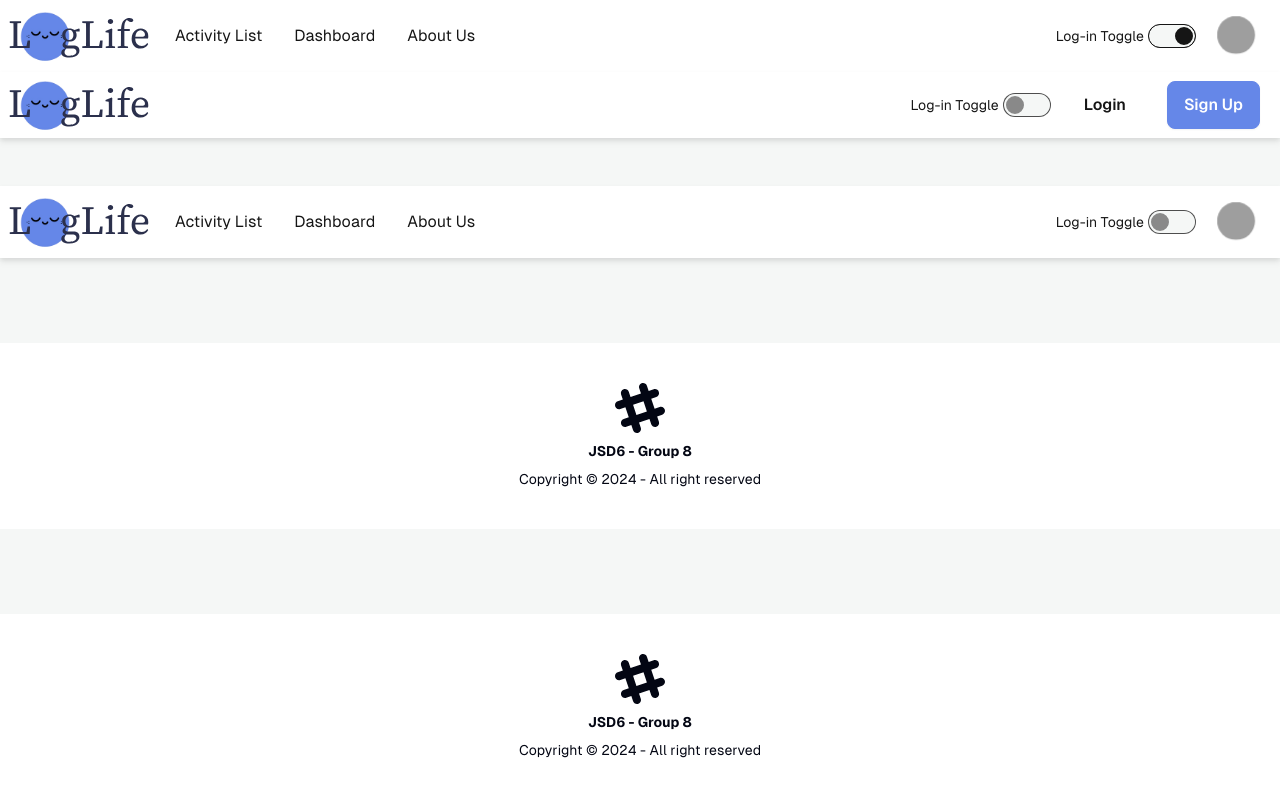
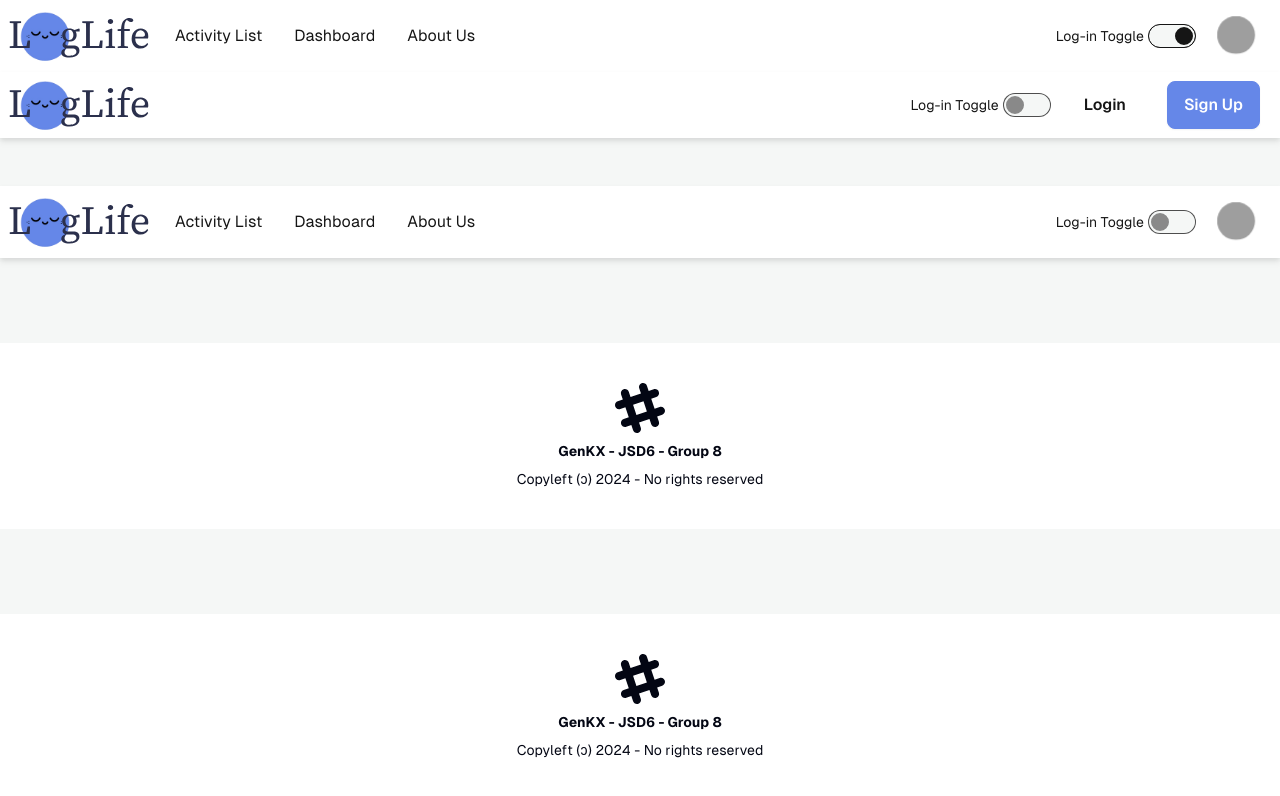
Before and after one commit to JSD6G8/frontend, a React (Vite) app: page /nav in a window 1280 px wide. Shown: the top 796 px of the page. Built offline with nearby package versions, Linux system fonts and the light colour scheme; grey boxes are pictures that could not be loaded.

Commit message:
chore: update footer text

```diff
--- a/src/components/Footer.jsx
+++ b/src/components/Footer.jsx
@@ -1,5 +1,3 @@
-import Layout from "../Layout";
-
 function Footer() {
   const year = new Date().getFullYear();
   return (
@@ -16,8 +14,8 @@ function Footer() {
         >
           <path d="M22.672 15.226l-2.432.811.841 2.515c.33 1.019-.209 2.127-1.23 2.456-1.15.325-2.148-.321-2.463-1.226l-.84-2.518-5.013 1.677.84 2.517c.391 1.203-.434 2.542-1.831 2.542-.88 0-1.601-.564-1.86-1.314l-.842-2.516-2.431.809c-1.135.328-2.145-.317-2.463-1.229-.329-1.018.211-2.127 1.231-2.456l2.432-.809-1.621-4.823-2.432.808c-1.355.384-2.558-.59-2.558-1.839 0-.817.509-1.582 1.327-1.846l2.433-.809-.842-2.515c-.33-1.02.211-2.129 1.232-2.458 1.02-.329 2.13.209 2.461 1.229l.842 2.515 5.011-1.677-.839-2.517c-.403-1.238.484-2.553 1.843-2.553.819 0 1.585.509 1.85 1.326l.841 2.517 2.431-.81c1.02-.33 2.131.211 2.461 1.229.332 1.018-.21 2.126-1.23 2.456l-2.433.809 1.622 4.823 2.433-.809c1.242-.401 2.557.484 2.557 1.838 0 .819-.51 1.583-1.328 1.847m-8.992-6.428l-5.01 1.675 1.619 4.828 5.011-1.674-1.62-4.829z"></path>
         </svg>
-        <p className="font-bold">JSD6 - Group 8</p>
-        <p>Copyright © {year} - All right reserved</p>
+        <p className="font-bold">GenKX - JSD6 - Group 8</p>
+        <p>Copyleft (ↄ) {year} - No rights reserved</p>
       </aside>
     </footer>
   );
```
